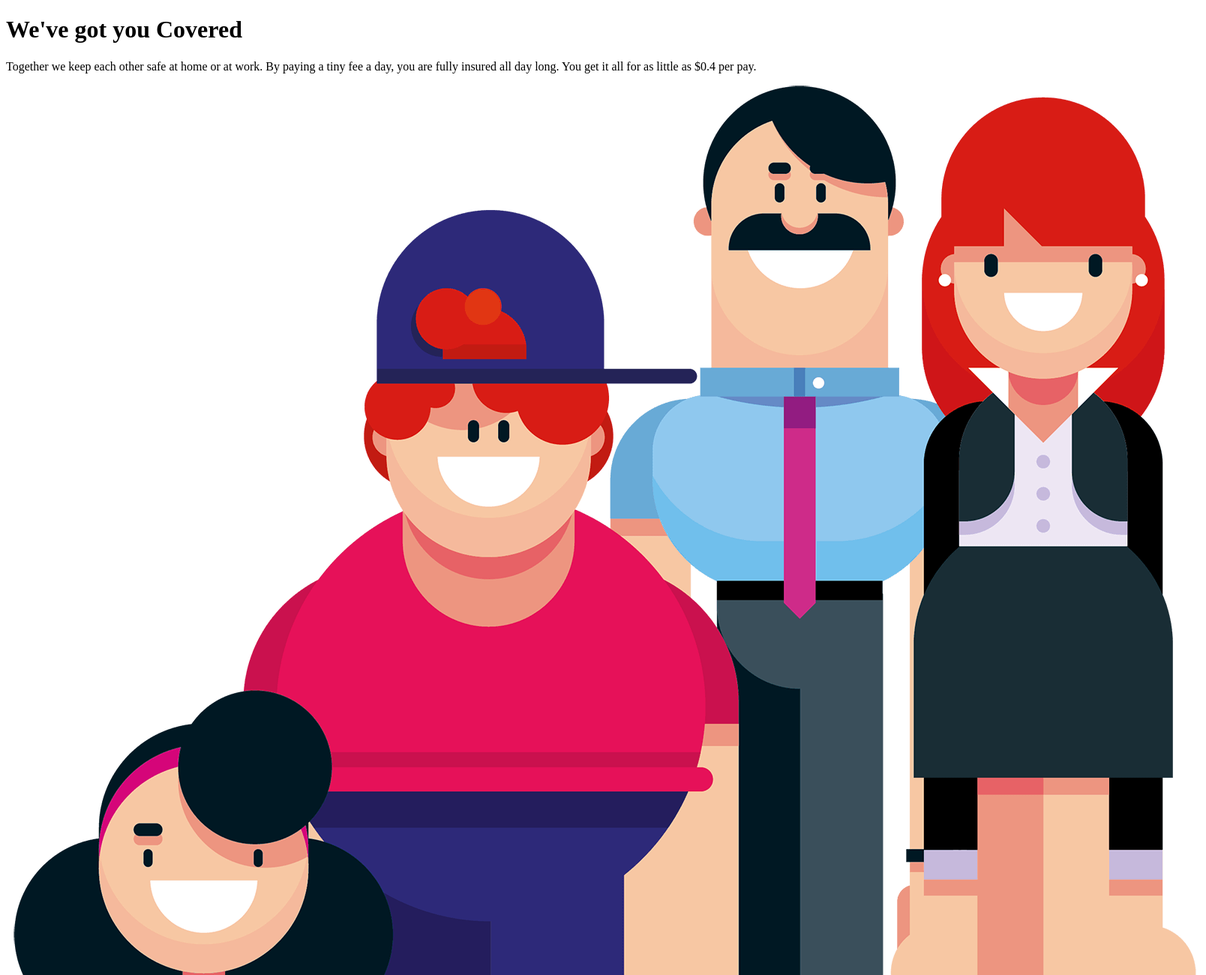
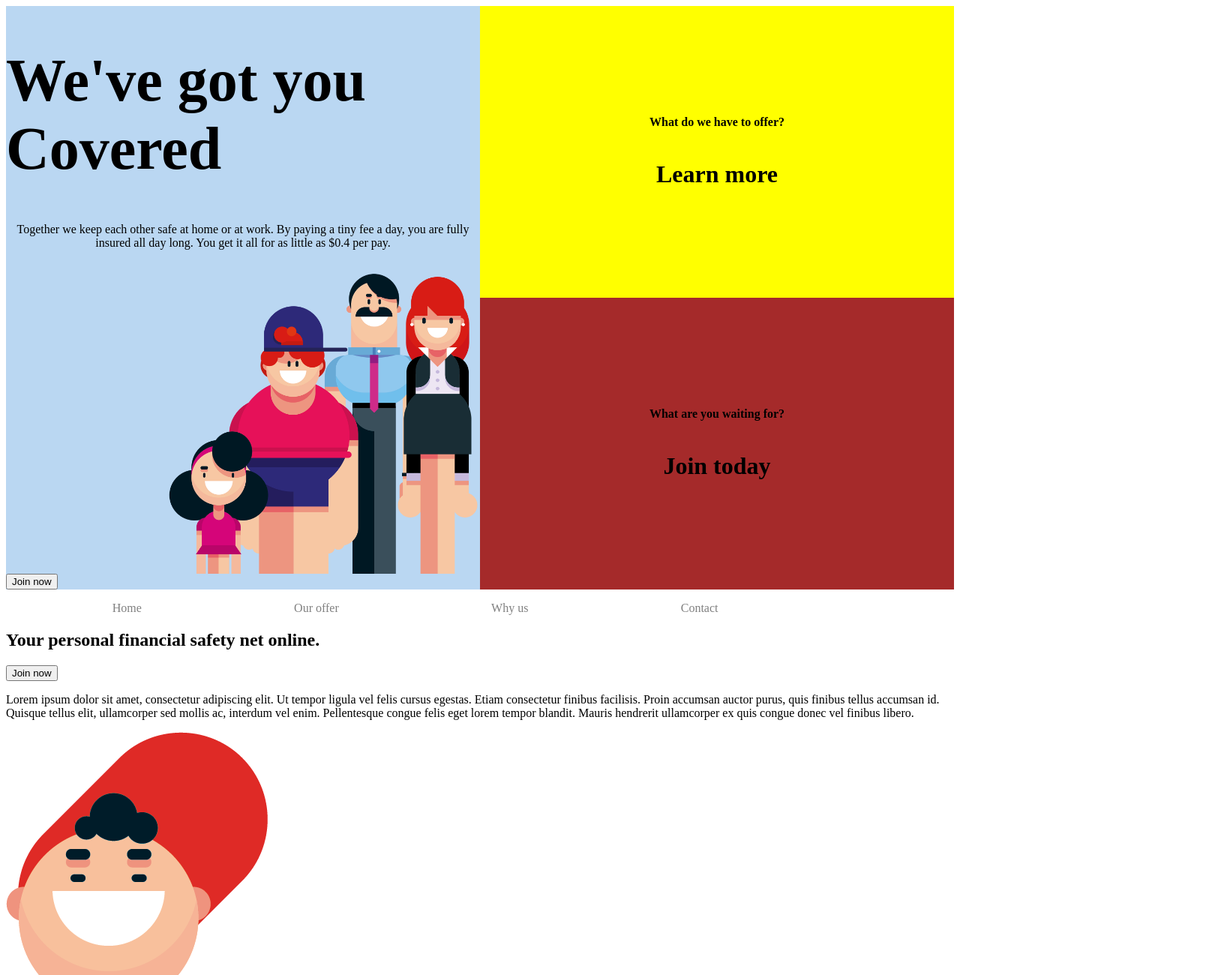
Before and after one commit to khemarawestman/khemara, a plain HTML site: page Insurance/index.html in a window 1280 px wide. Shown: the top 1300 px of the page at 75% size, 1608 px wide, since content can reach past the window. Drawn offline with Linux system fonts and the light colour scheme.

Commit message:
lite css

```diff
--- a/Insurance/css/style.css
+++ b/Insurance/css/style.css
@@ -0,0 +1,69 @@
+/* heading*/
+.heading {
+    display:  grid;
+    grid-template-columns: repeat(4,1fr);
+    grid-template-rows: repeat(4,1fr);
+}
+/* första bilden*/
+.item0{
+    grid-column: auto/span 2;
+    grid-row: auto /span 4;
+    background-color: #BAD7F2;
+
+    }
+/* bilden */
+.heading img {
+    height: 400px;
+    display: flex;
+    width: auto;
+    margin-left: auto;
+
+}
+/* sidorna  */
+.item1{
+    grid-column: 3/ span 5;
+    grid-row: 1/span 2;
+    background-color: yellow;
+    justify-content: center;
+     display: flex;
+    align-items: center;
+    flex-direction: column;
+}
+.item0 h1{
+    color: black;
+    display: flex;
+    justify-content: center;
+    flex-direction: column;
+    font-size: 5rem;
+}
+.item0 p{
+    display: flex;
+    text-align: center;
+}
+/* sidorna  */
+.item2{
+    grid-row: 3/span 4;
+    grid-column: 3/span 5;
+    background-color: brown;
+    justify-content: center;
+    display: flex;
+   align-items: center;
+   flex-direction: column;
+}
+/* nav  */
+nav{
+    width: 100%;
+
+}
+nav ul{
+    width: 80%;
+    display: flex;
+    justify-content:space-around;
+
+}
+ul li{
+    display: flex;
+    justify-content: space space-between;
+    align-items: center;
+    color: gray;
+}
--- a/Insurance/index.html
+++ b/Insurance/index.html
@@ -3,18 +3,21 @@
   <head>
     <meta charset="UTF-8" />
     <meta name="viewport" content="width=device-width, initial-scale=1.0" />
+    <link rel="stylesheet" href="https://maxcdn.bootstrapcdn.com/font-awesome/4.4.0/css/font-awesome.min.css">
+    <link rel="stylesheet" href="css/style.css">
     <title>Document</title>
   </head>
   <body>
     <header class="wrapper">
       <div class="heading">
-        <div class="item">
-          <h1>We've got you Covered</h1>
+        <div class="item0">
+          <h1>We've got you <br>Covered</h1>
           <p>
             Together we keep each other safe at home or at work. By paying a
             tiny fee a day, you are fully insured all day long. You get it all
             for as little as $0.4 per pay.
-          </p>
+          </p></p>
+
           <img src="img/family.png" alt="" />
           <button class="btn">Join now</button>
         </div>
@@ -97,5 +100,28 @@
       </section>
     </main>
     <footer class="footer"></footer>
+    <div class="item box1">
+      <h2>How It works?</h2>
+    </div>
+    <div class=" item box2">
+      <h4>Answer a few qiestions<br> about yourself</h4>
+    </div>
+    <div class="item box3">
+      <h3>Choose a plan.<br> Get q quote</h3>
+    </div>
+    <div class="item box4">
+      <h3>How It works?</h3>
+    </div>
+    <div class="item box5">
+      <h3>How It works?</h3>
+    </div>
+    <div class="item box6">
+      <h3>How It works?</h3>
+    </div>
+    <div class="item box7">
+        <i class="fa fa-chevron-up"></i>
+      <h3>Take me up again </h3>
+    </div>
+    <div class="item box8"></div>
   </body>
 </html>
```
